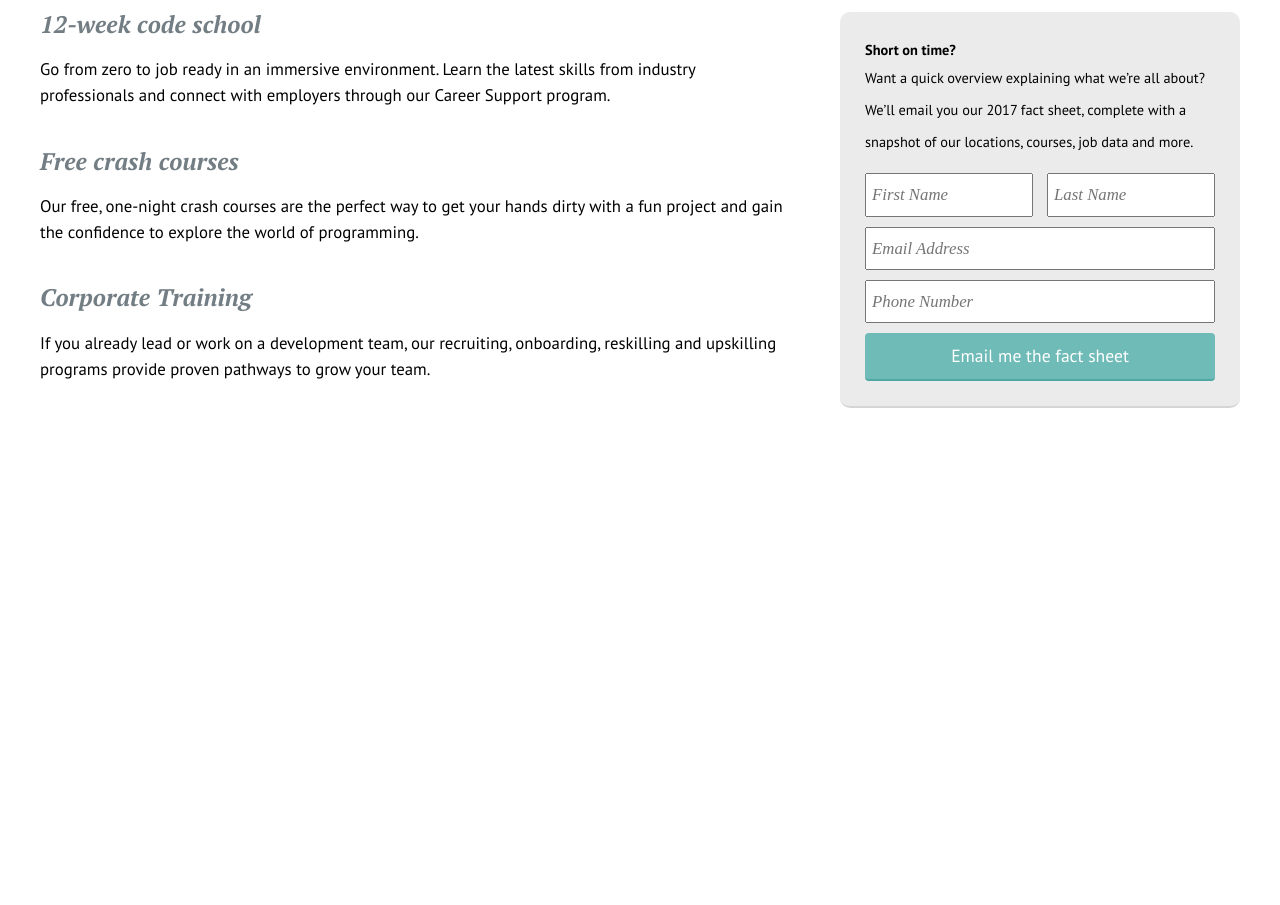
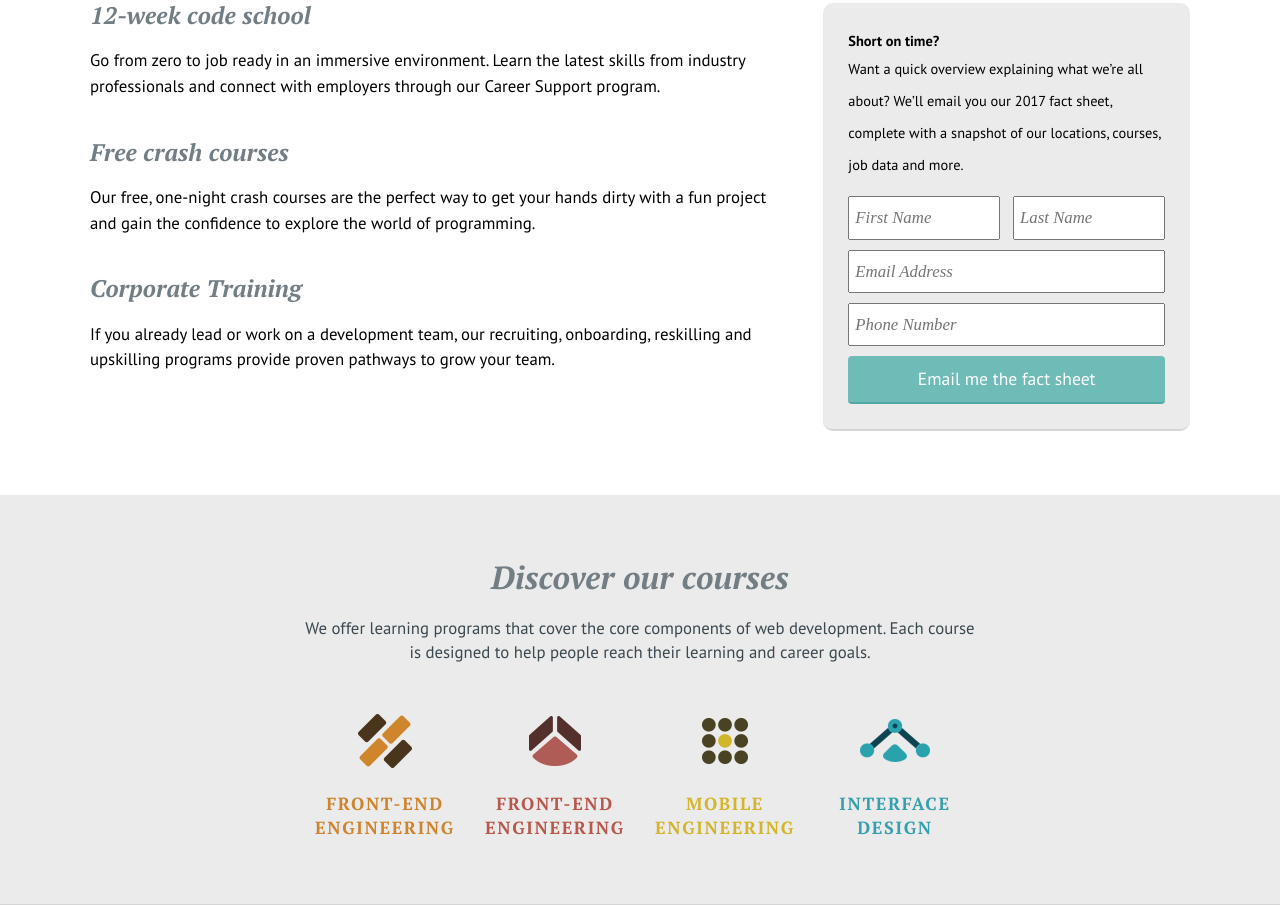
Before and after one commit to ellisanderson/tiy-homework-cssbootcamp, a plain HTML site: page index.html in a window 1280 px wide. Shown: the part 876-1781 px from the top of the page. Before the commit the page ends 1362 px from the top, so only its background shows below. Drawn offline with nearby package versions, Linux system fonts and the light colour scheme.

Commit message:
added discover section

```diff
--- a/css/partials/_mixins.scss
+++ b/css/partials/_mixins.scss
@@ -23,7 +23,7 @@
 }
 
 @mixin container-style {
-  max-width: 1200px;
+  max-width: 1100px;
   margin:0 auto;
   padding:0 20px;
 }
@@ -32,43 +32,50 @@
 
 @mixin twelve {
   width:100%;
-  display: inline-block;
-  padding-right:50px;
+  // display: inline-block;
+  padding:0 25px;
   box-sizing: border-box;
 }
 
 @mixin ten {
   width:83.333%;
-  display: inline-block;
-  padding-right:50px;
+  // display: inline-block;
+  // padding:0 25px;
   box-sizing: border-box;
 }
 
 @mixin eight {
   width:66.666%;
-  display: inline-block;
-  padding-right:50px;
+  // display: inline-block;
+  // padding:0 25px;
   box-sizing: border-box;
 }
 
 @mixin six {
   width:50%;
-  display: inline-block;
-  padding-right:50px;
+  // display: inline-block;
+  // padding:0 25px;
   box-sizing: border-box;
 }
 
 @mixin four {
   width:33.333%;
-  display: inline-block;
-  padding-right:50px;
+  // display: inline-block;
+  // padding:0 25px;
+  box-sizing: border-box;
+}
+
+@mixin three {
+  width:25%;
+  // display: inline-block;
+  // padding:0 25px;
   box-sizing: border-box;
 }
 
 @mixin two {
   width:16.666%;
-  display: inline-block;
-  padding-right:50px;
+  // display: inline-block;
+  // padding:0 25px;
   box-sizing: border-box;
 }
 
--- a/css/partials/_variables.scss
+++ b/css/partials/_variables.scss
@@ -5,3 +5,7 @@ $form-background-color: #EBEBEB;
 $link-hover-color: #889195;
 $grey-border-color: #D5D5D5;
 $h-color: #727D84;
+$front-end-color: rgb(206,131,45);
+$back-end-color: rgb(184,88,76);
+$mobile-color: rgb(211,180,43);
+$ui-design-color: rgb(53,160,173);
--- a/css/style.scss
+++ b/css/style.scss
@@ -11,9 +11,8 @@ h1, h2, h3, h4, h5, h6, p, ul, ol, li, a, img{
   margin: 0;
 }
 
-h1, h2 {
+h1, h2, h3 {
   font-family: 'PT Serif', serif;
-  letter-spacing: .1rem;
 }
 
 
@@ -170,6 +169,7 @@ header{
 
       .eight{
         @include eight;
+        padding-right: 40px;
 
         h3{
           color: $primary-color;
@@ -217,3 +217,80 @@ header{
   }
 
 }
+
+
+
+// ••••••••••••••••••••DISCOVER•••••••••••••••••••••
+
+.discover{
+
+  padding: 4rem 0;
+  background-color: $form-background-color;
+  border-bottom: 1px solid $grey-border-color;
+
+  .container{
+
+    @include six;
+    min-width: 720px;
+    text-align: center;
+    margin: auto;
+    overflow: hidden;
+
+    h2{
+      font-size: 2rem;
+      color: $h-color;
+      font-style: italic;
+      margin-bottom: 20px;
+    }
+
+    p{
+      line-height: 1.5rem;
+      color: $primary-color;
+    }
+
+    .course{
+
+      @include three;
+      // max-width: 120px;
+      margin-top: 50px;
+
+      a{
+
+        text-decoration: none;
+        text-align: center;
+
+        img{
+          height: 100%;
+          margin-bottom: 20px;
+        }
+
+      }
+
+
+      p{
+        font-size: 1.1rem;
+        font-family: 'PT serif', serif;
+        text-transform: uppercase;
+        letter-spacing: .1rem;
+      }
+
+      .front-end{
+        color:$front-end-color;
+      }
+
+      .back-end{
+        color: $back-end-color;
+      }
+
+      .mobile{
+        color:$mobile-color;
+      }
+
+      .design{
+        color:$ui-design-color;
+      }
+
+    }
+
+  }
+}
--- a/index.html
+++ b/index.html
@@ -63,9 +63,6 @@
 
 
 
-
-
-
     <section class="info">
       <div class="container">
 
@@ -112,10 +109,45 @@
 
 
 
+    <section class="discover">
+      <div class="container">
+        <h2>Discover our courses</h2>
+        <p>We offer learning programs that cover the core components of web development. Each course is designed to help people reach their learning and career goals.</p>
 
 
-    <section class="discover">
 
+
+            <div class="course left">
+              <a href="#">
+                <img src="images/discover/icon-front-end.png" alt=""></a>
+                <p class="front-end"><b>Front-End Engineering</b></p>
+
+            </div>
+
+            <div class="course left">
+              <a href="#">
+                <img src="images/discover/icon-back-end.png" alt=""></a>
+                <p class="back-end"><b>Front-End Engineering</b></p>
+
+            </div>
+
+            <div class="course left">
+              <a href="#">
+                <img src="images/discover/icon-mobile.png" alt=""></a>
+                <p class="mobile"><b>Mobile Engineering</b></p>
+
+            </div>
+
+            <div class="course left">
+              <a href="#">
+                <img src="images/discover/icon-design.png" alt=""></a>
+                <p class="design"><b>Interface<br>Design</b></p>
+
+            </div>
+
+
+
+      </div>
     </section>
 
 
```
Also changed, not shown: css/style.css, 1 other file.
